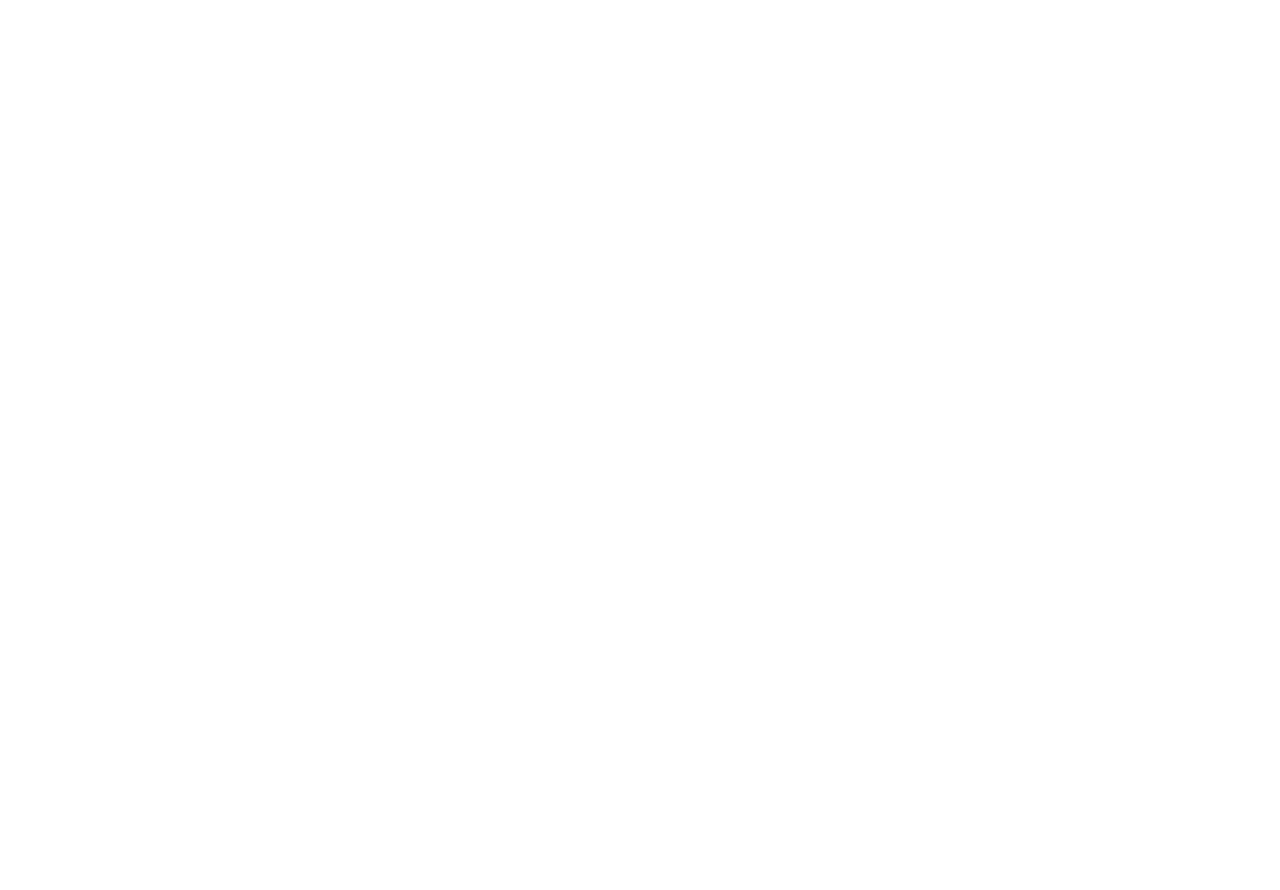
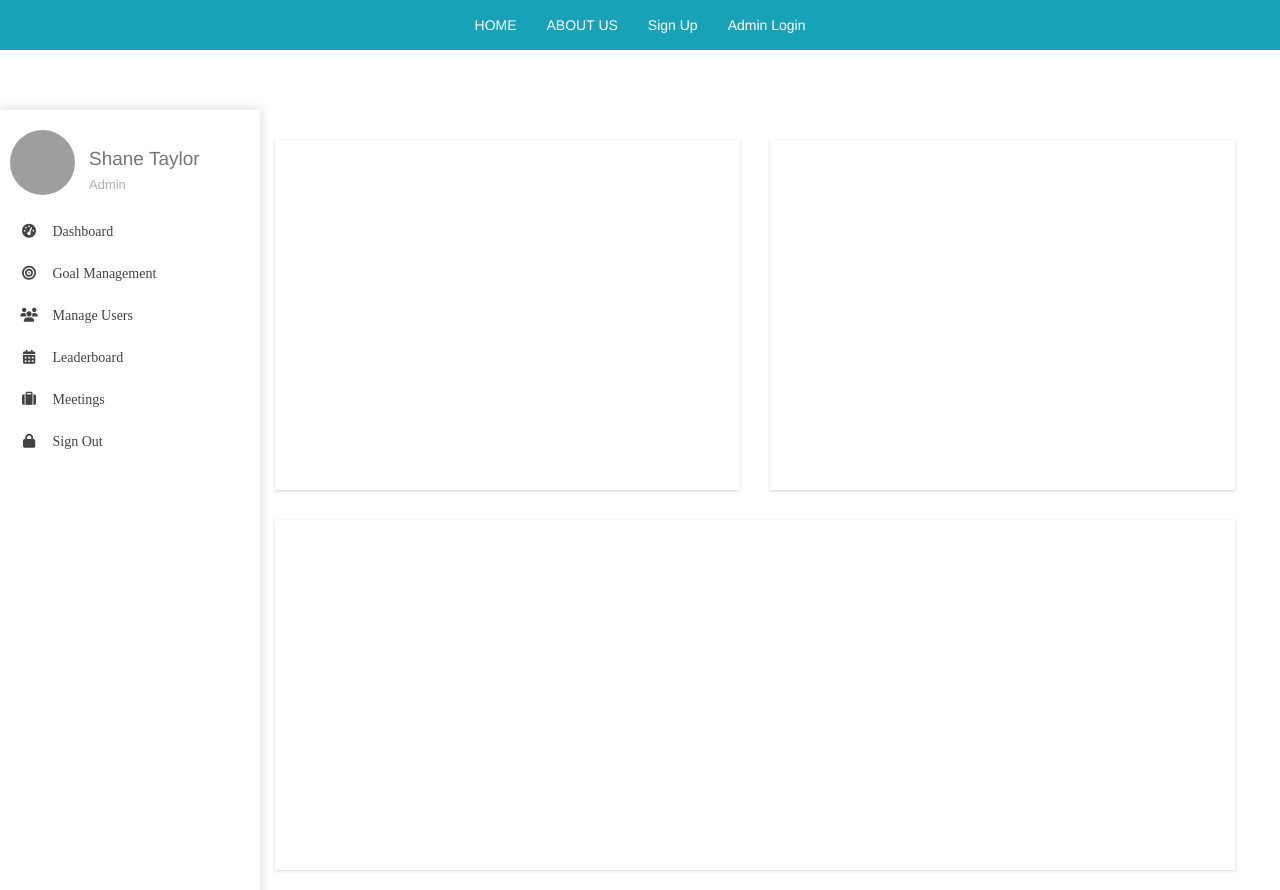
Before and after one commit to 12Kirti/Summarizer, a Flask app: page /dash in a window 1280 px wide. Before the commit the page is empty. Before the commit the page ends 800 px from the top, so only its background shows below. Run offline with Flask 2, Linux system fonts and the light colour scheme; some libraries are stand-ins or nearby versions; grey boxes are pictures that could not be loaded.

Commit message:
upload 4

```diff
--- a/templates/admindash.html
+++ b/templates/admindash.html
@@ -0,0 +1,237 @@
+{% extends 'layout.html' %}
+
+{% block css %}
+<style>
+.page-sidebar {
+    height: 100;
+    width: 260px;
+    position: fixed;
+    padding: 0px;
+    background-color: #ffffff;
+    margin-top: 60px;
+    overflow: hidden;
+    box-shadow: 0 0 10px 0 rgba(33,33,33,.2);
+    -webkit-box-shadow: 0 0 10px 0 rgba(33,33,33,.2);
+    -moz-box-shadow: 0 0 10px 0 rgba(33,33,33,.2);
+    -o-box-shadow: 0 0 10px 0 rgba(33,33,33,.2);
+    -ms-box-shadow: 0 0 10px 0 rgba(33,33,33,.2);
+    min-height: 100%;
+    height: auto;
+}
+.page-sidebar.fixedscroll {
+    position: fixed;
+}
+.page-sidebar.collapseit {
+    width: 60px;
+    margin-left: 0px !important;
+    z-index: 99;
+}
+.page-sidebar .profile-info {
+    background: transparent;
+    padding-top: 15px;
+    padding-bottom: 10px;
+    padding-left: 20px;
+    padding-right: 15px;
+    display: flex;
+}
+.page-sidebar .profile-image {
+    padding-right: 5px;
+    display: inline-block;
+}
+.profile-info .profile-image img {
+    height: 65px;
+    width: 65px;
+    float: right;
+    top: 5px;
+    left: 5px;
+    position: relative;
+}
+.short-profile img {
+    height: 45px !important;
+    width: 45px !important;
+    left: 2px !important;
+}
+.short-profile .profile-details{
+    display: none;
+}
+.profile-info .profile-details h3 {
+    margin: 19px 0px 6px 14px;
+}
+.profile-info .profile-details .profile-title {
+    color: rgba(174, 178, 183, 1.0);
+    font-size: 13px;
+    margin: 0px 0px 6px 14px;
+}
+#main-menu-wrapper ul {
+    padding: 0px;
+    margin: 0px;
+    padding-left: 0px;
+    list-style-type: none;
+    font-family: 'Comfortaa';
+    font-weight: 400;
+    font-size: 14px;
+}
+#main-menu-wrapper .menusection {
+    font-weight: 400;
+    font-size: 13px;
+    line-height: 40px;
+    padding-left: 24px;
+    margin: 10px 0 0px 0;
+    color: #9e9e9e;
+    text-transform: uppercase;
+}
+.profile-info .profile-details h3 a {
+    font-weight: 400;
+    color: #757575;
+    font-size: 19px;
+    line-height: 23px;
+    text-decoration: none;
+}
+#main-menu-wrapper li a {
+    display: block;
+    line-height: 42px;
+    min-height: 42px;
+    height: auto;
+    color: #424242;
+    text-decoration: none;
+/*    padding: 14px 0px;*/
+    padding-left: 5px;
+    clear: both;
+    border-left: 4px solid transparent;
+    white-space: nowrap;
+/*    font-size: 18px;*/
+}
+#main-menu-wrapper .fa {
+    font-size: 14px;
+}
+#main-menu-wrapper li a i {
+    display: inline-block;
+    width: 40px;
+    height: 34px;
+    line-height: 34px;
+    text-align: center;
+    top: 0px;
+    position: relative;
+}
+#main-menu-wrapper li a:hover {
+    background-color: rgba(33, 33, 33, 0.1);
+    border-left: 4px solid #35395c;
+}
+
+
+
+/*MAIN CONTENT/////////////////////////////////////////////////////////////*/
+
+#main-content {
+    margin-left: 260px;
+    display: block;
+}
+#main-content.sidebar_shift {
+    margin-left: 60px;
+    margin-right: 0px;
+}
+.main-wrapper {
+    margin-top: 60px;
+    display: inline-block;
+    width: 100%;
+    padding: 15px 15px 0 15px;
+    margin-left: 0px;
+    margin-right: 0px;
+}
+section.box {
+    background-color: #ffffff;
+    margin: 15px 0;
+    min-height: 350px;
+    box-shadow: 0 1px 3px rgba(33,33,33,.2);
+    -webkit-box-shadow: 0 1px 3px rgba(33,33,33,.2);
+    -moz-box-shadow: 0 1px 3px rgba(33,33,33,.2);
+    -o-box-shadow: 0 1px 3px rgba(33,33,33,.2);
+    -ms-box-shadow: 0 1px 3px rgba(33,33,33,.2);
+}
+</style>
+{% endblock %}
+
+{% block body %}
+<link href="//netdna.bootstrapcdn.com/bootstrap/3.0.0/css/bootstrap.min.css" rel="stylesheet" id="bootstrap-css">
+<script src="//netdna.bootstrapcdn.com/bootstrap/3.0.0/js/bootstrap.min.js"></script>
+<script src="//cdnjs.cloudflare.com/ajax/libs/jquery/3.2.1/jquery.min.js"></script>
+<!------ Include the above in your HEAD tag ---------->
+
+
+
+	<script src="https://use.fontawesome.com/07b0ce5d10.js"></script>
+
+    <div class="page-sidebar expandit">
+      <div class="sidebar-inner" id="main-menu-wrapper">
+         <div class="profile-info row ">
+           <div class="profile-image ">
+                <a href="ui-profile.html">
+                    <img alt="" src="https://lh3.googleusercontent.com/-uwagl9sPHag/WM7WQa00ynI/AAAAAAAADso/ZGTVC0LVk1cFReheTbZzpGa2aawWyV8QACL0B/w140-d-h148-p-rw/profile-pic.jpg" class="img-circle img-inline class="img-responsive img-circle">
+                </a>
+            </div>
+             <div class="profile-details">
+                <h3>
+                    <a href="ui-profile.html">Shane Taylor</a>
+                </h3>
+                <p class="profile-title">Admin</p>
+
+            </div>
+          </div>
+
+          <ul class="wraplist" style="height: auto;">
+<!--          <li class="menusection">Main</li>-->
+          <li><a href=""><span class="sidebar-icon"><i class="fa fa-dashboard"></i></span> <span class="menu-title">Dashboard</span></a></li>
+          <li><a href=""><span class="sidebar-icon"><i class="fa fa-bullseye"></i></span> <span class="menu-title">Goal Management</span></a></li>
+          <li><a href=""><span class="sidebar-icon"><i class="fa fa-users"></i></span> <span class="menu-title">Manage Users</span></a></li>
+          <li><a href=""><span class="sidebar-icon"><i class="fa fa-calendar"></i></span> <span class="menu-title">Leaderboard</span></a></li>
+          <li><a href=""><span class="sidebar-icon"><i class="fa fa-suitcase"></i></span> <span class="menu-title">Meetings</span></a></li>
+          <li><a href=""><span class="sidebar-icon"><i class="fa fa-lock"></i></span> <span class="menu-title">Sign Out</span></a></li>
+          </ul>
+        </div>
+    </div>
+
+
+    <section id="main-content">
+     <section class="wrapper main-wrapper row">
+          <div class="col-md-6">
+              <section class="box"></section>
+         </div>
+          <div class="col-md-6">
+              <section class="box"></section>
+         </div>
+
+      <div class="clearfix"></div> <!--**************clearfix**************-->
+
+         <div class="col-md-12">
+              <section class="box"></section>
+         </div>
+
+        </section>
+    </section>
+{% endblock %}
+
+{% block js %}
+ <script>
+
+$(document).ready(function() {
+   $('#menu_icon').click(function() {
+      if ($('.page-sidebar').hasClass('expandit')){
+          $('.page-sidebar').addClass('collapseit');
+          $('.page-sidebar').removeClass('expandit');
+          $('.profile-info').addClass('short-profile');
+          $('.logo-area').addClass('logo-icon');
+          $('#main-content').addClass('sidebar_shift');
+          $('.menu-title').css("display", "none");
+  } else {
+    $('.page-sidebar').addClass('expandit');
+    $('.page-sidebar').removeClass('collapseit');
+    $('.profile-info').removeClass('short-profile');
+      $('.logo-area').removeClass('logo-icon');
+      $('#main-content').removeClass('sidebar_shift');
+      $('.menu-title').css("display", "inline-block");
+  }
+});
+
+});
+ </script>
+{% endblock %}
--- a/templates/confirm.html
+++ b/templates/confirm.html
@@ -1,4 +1,3 @@
-{% extends 'layout.html' %}
 {% block css %}
 
 {% endblock %}
--- a/templates/layout.html
+++ b/templates/layout.html
@@ -10,11 +10,9 @@
     <!-- Bootstrap CSS -->
     <link rel="stylesheet" href="https://stackpath.bootstrapcdn.com/bootstrap/4.3.1/css/bootstrap.min.css"
         integrity="sha384-ggOyR0iXCbMQv3Xipma34MD+dH/1fQ784/j6cY/iJTQUOhcWr7x9JvoRxT2MZw1T" crossorigin="anonymous">
+
+    <link rel="stylesheet" href="https://use.fontawesome.com/releases/v5.7.0/css/all.css" integrity="sha384-lZN37f5QGtY3VHgisS14W3ExzMWZxybE1SJSEsQp9S+oqd12jhcu+A56Ebc1zFSJ" crossorigin="anonymous">
     {% block css %}{% endblock %}
-
-
-
-
 </head>
 
 <body>
--- a/templates/userdash.html
+++ b/templates/userdash.html
@@ -4,12 +4,12 @@
 <style>
   .sidenav {
     height: 100%;
-    width: 160px;
+    width: 200px;
     position: fixed;
     z-index: 1;
     top: 50;
     left: 0;
-    background-color: #f1f1f1;
+    background-color: #ffffff;
     overflow-x: hidden;
     padding-top: 20px;
   }
```
